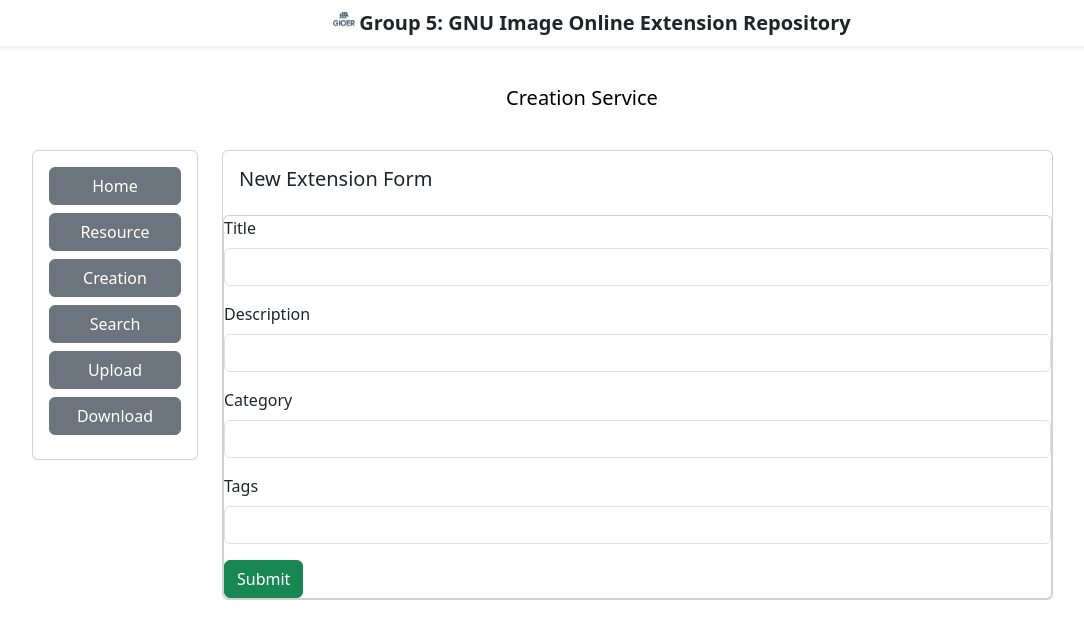
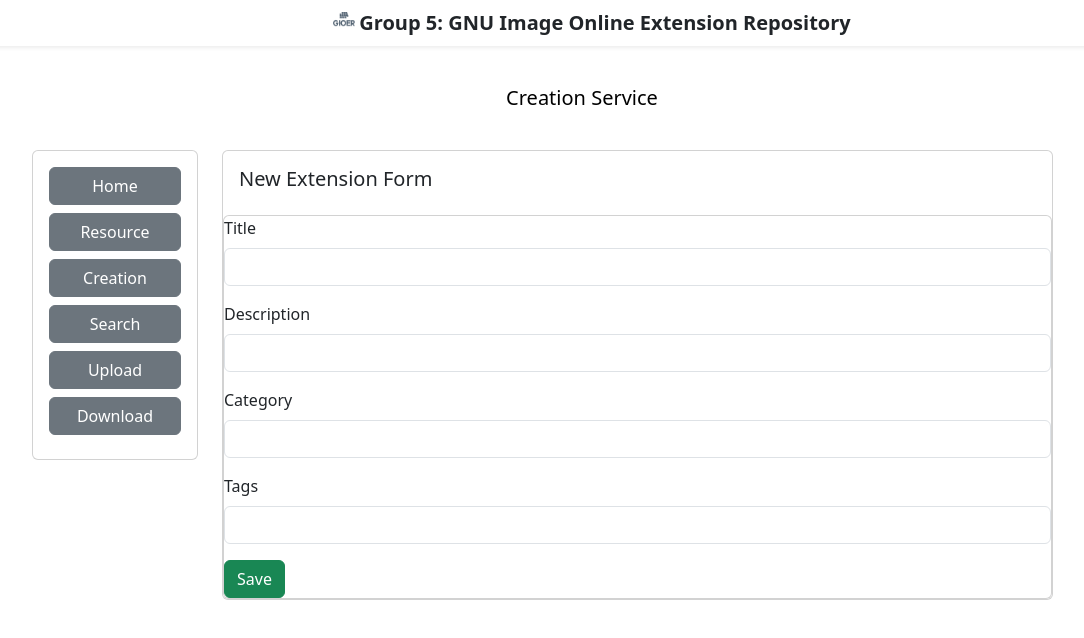
Before and after one commit to Catherin2/GIOER2, a React (Vite) app in the folder client/: page /create in a window 1280 px wide. Shown: the top 638 px of the page, without its empty margins (50-1134 px from the left). Built offline with nearby package versions, Linux system fonts and the light colour scheme; no server answers.

Commit message:
create commit01

```diff
--- a/client/src/Creation.jsx
+++ b/client/src/Creation.jsx
@@ -98,7 +98,7 @@ function Creation(){
     <label htmlFor="tag" className="form-label">Tags</label>
     <input type="text" className="form-control" id="InputDescription"></input>
     </div>
-    <button type="submit" className="btn btn-success rounded">Submit</button>
+    <button type="submit" className="btn btn-success rounded">Save</button>
     </form>
                     </div>
                 </Card>
```
